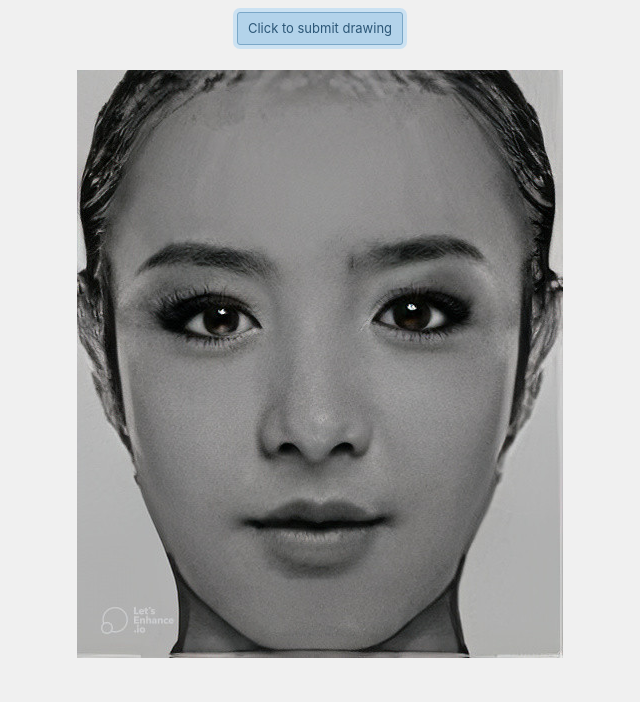
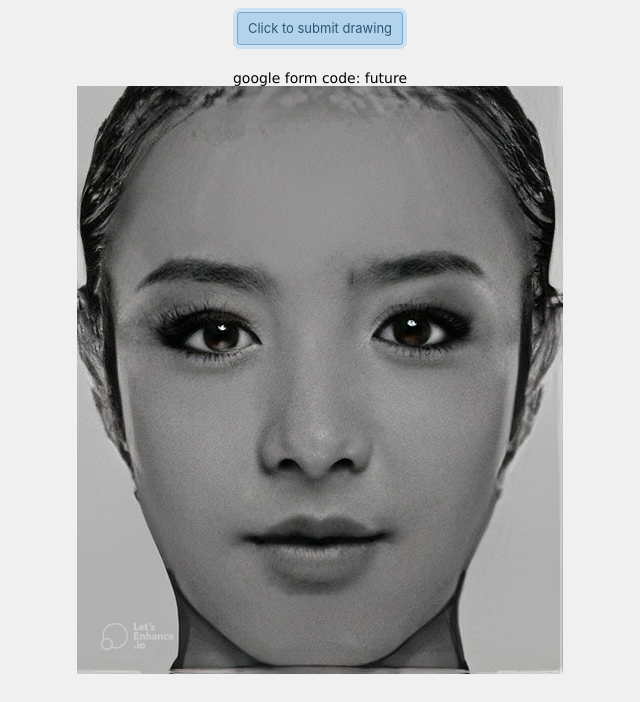
Before and after one commit to rpkxx/imagelink, a plain HTML site: page index.html in a window 1280 px wide. Both pictures are taken after a click on the button "Click to submit drawing". Shown: the part 140-842 px from the top of the page, without its empty margins (320-960 px from the left). Drawn offline with Linux system fonts and the light colour scheme.

Commit message:
Update index.html

```diff
--- a/index.html
+++ b/index.html
@@ -24,15 +24,20 @@
 		//generate a number and provide to the image to generate randomly
 		var number = Math.floor(Math.random()*randomImage.length);
 
+		//write form password
+		var codes = new Array();
+		codes[0] = "closure";
+		codes[1] = "solo";
+		codes[2] = "future";
+		document.write("<p>google form code: " + codes[number] + "</p>");
+
 		//return the images generated by a random number
 		document.write("<img src='" + randomImage[number] + "'>");
 
 		var links = new Array();
 		links[0] = "https://docs.google.com/forms/d/e/1FAIpQLSckB0cqRSBXx1r6C4bsYY-fWkLAfCuSz6tHW8bq-swVLy_8Bg/viewform?usp=sf_link";
-		links[2] = "https://docs.google.com/forms/d/e/1FAIpQLSfQHqpYEt78IXgM04afwHmc8aUb8MrYHlzJxJSBkJf_BgtvVA/viewform?usp=sf_link";
-		links[3] = "https://docs.google.com/forms/d/e/1FAIpQLScZk4VXhJ3KxnQ6o9mHHkTRtVYfSOC-pCu4db0hAWE1p3jOwg/viewform?usp=sf_link";
 		function getLink(){
-			window.open(links[number]);
+			window.open(links[0]);
 		}
 
 	</script>
```
